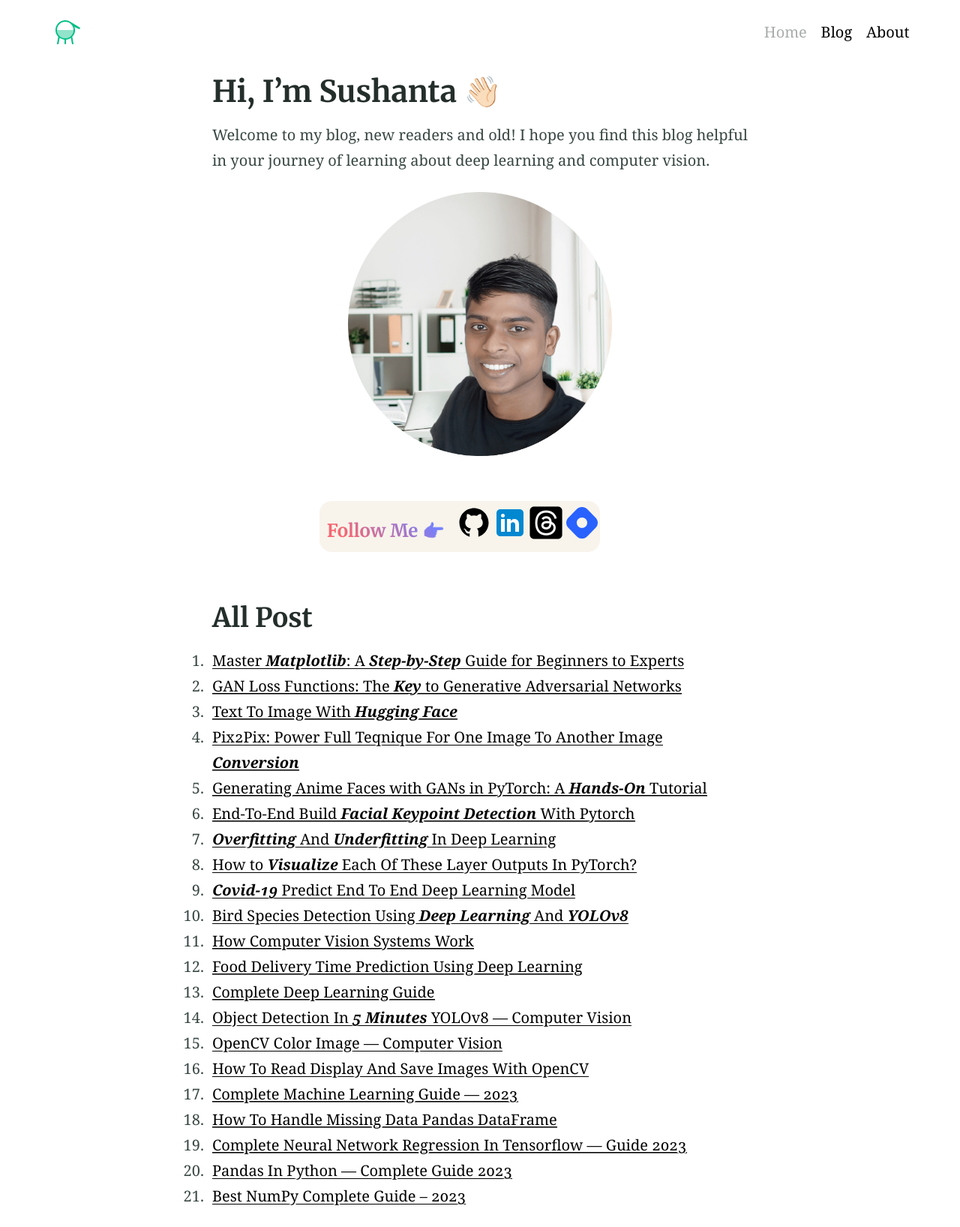
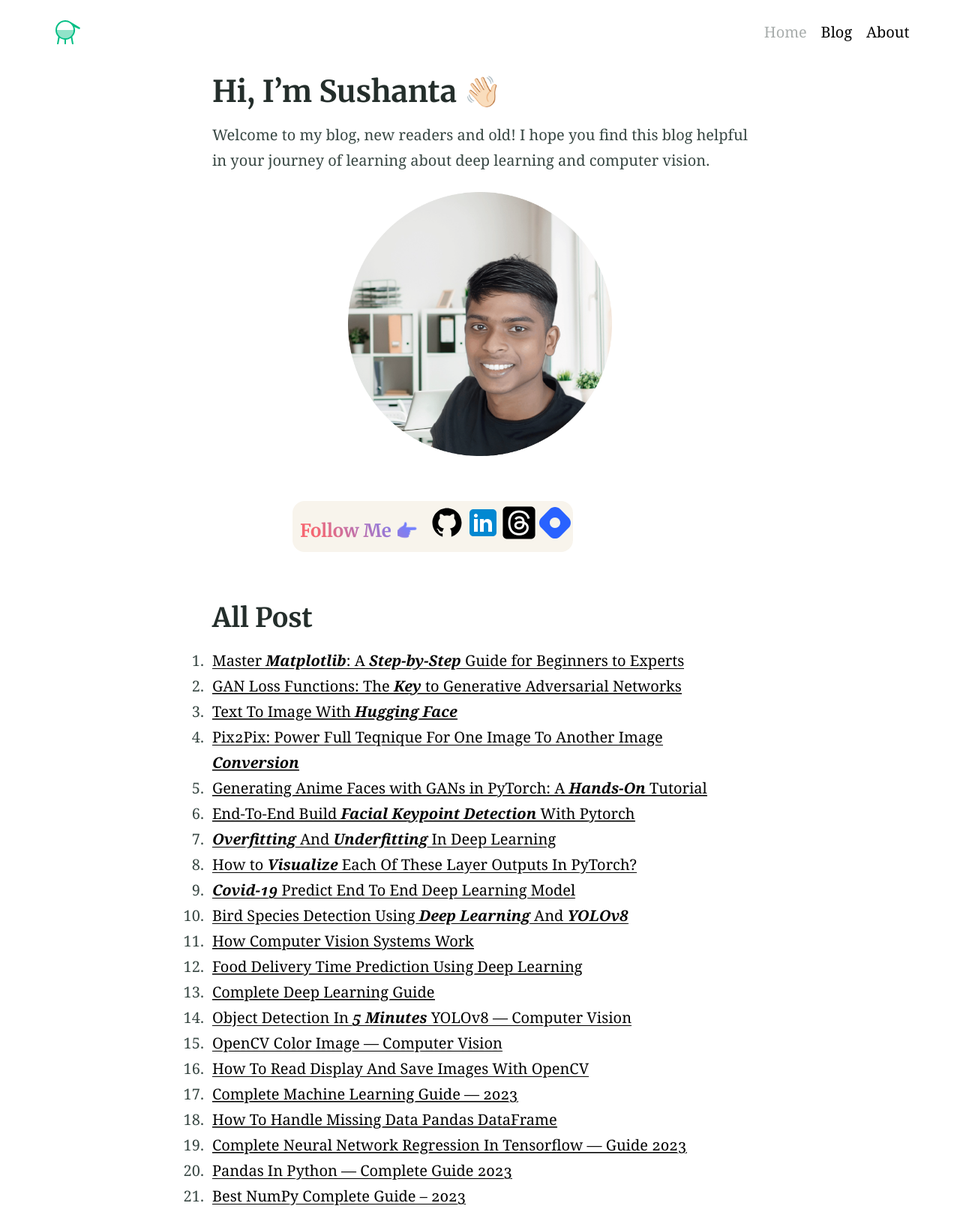
Before and after one commit to hi-sushanta/hi-sushanta.github.io, a Jekyll site: the page built from index.md, in a window 1280 px wide. Shown: the whole page at 75% size. Built offline with Jekyll 4.4.1, drawn with Linux system fonts in a browser that asks for light colours.

Commit message:
Update index.md

```diff
--- a/index.md
+++ b/index.md
@@ -9,7 +9,7 @@ Welcome to my blog, new readers and old! I hope you find this blog helpful in yo
     <img src="chi2.png" class = "center" width="50%" height="50%"/>
 </div>
 
-<div class="social-icon" style="margin-left:20%; margin-right:40px; margin-top:50px; margin-bottom:50px;  display: flex; align-items: center; background:#F8F4EC;  border-radius:16px; width: fit-content;" align="center">
+<div class="social-icon" style="margin-left:15%; margin-right:10px; margin-top:50px; margin-bottom:50px;  display: flex; align-items: center; background:#F8F4EC;  border-radius:16px; width: fit-content;">
     <h3 style=" font-size:24px; margin-left:10px; margin-right:15px; margin-top:0px; background-color: red;
     background-image: linear-gradient(45deg, #F56772 20%, #7280FF 80%);
     background-size: 100%;
```
